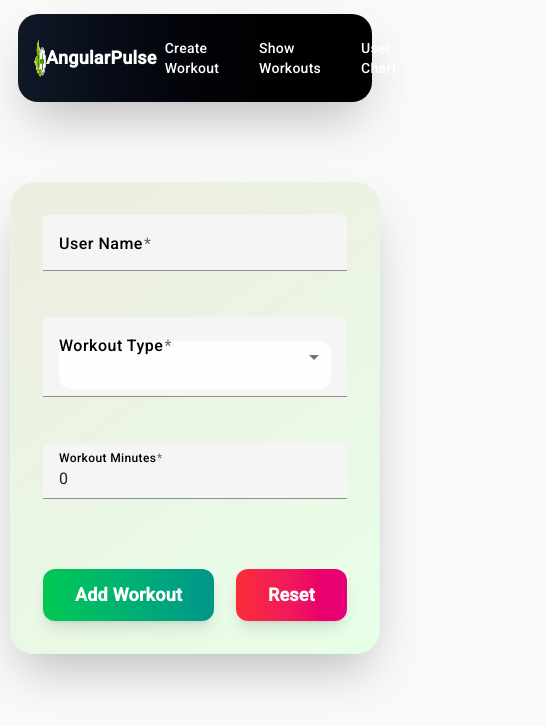
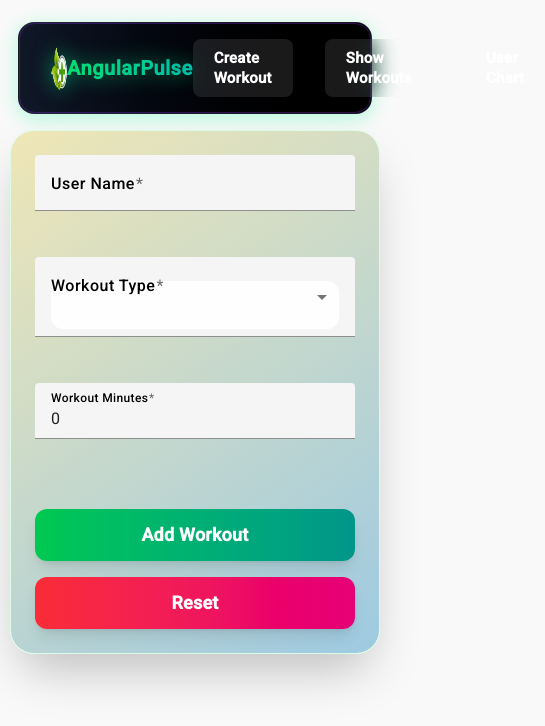
Before and after one commit to ushaphogat66/health-challenges-tracker, an Angular app: page /workout-form in a window 390 px wide. Shown: the top 726 px of the page, 545 px wide, since content can reach past the window. Built offline with nearby package versions, Linux system fonts and the light colour scheme.

Commit message:
design changes

```diff
--- a/src/app/navbar/navbar.component.html
+++ b/src/app/navbar/navbar.component.html
@@ -1,44 +1,67 @@
-<nav class="bg-gradient-to-r from-gray-900 to-black text-white py-4 px-4 md:px-10 flex justify-between items-center rounded-[20px] mx-2 my-1 shadow-2xl">
+<nav
+  class="relative bg-gradient-to-r from-gray-900 to-black text-white py-4 px-8 md:px-16 flex justify-between items-center rounded-2xl mx-2 my-3 shadow-[0px_4px_20px_rgba(0,255,150,0.3)] backdrop-blur-lg bg-opacity-80 border border-gray-700/40"
+>
+  <!-- Animated Border Effect -->
+  <div class="absolute inset-0 border-[1px] border-transparent rounded-2xl animate-border"></div>
+
   <!-- Logo Section -->
   <div class="flex items-center cursor-pointer group" routerLink="/">
-    <!-- Logo Image with Hover Animation -->
     <div class="relative">
+      <!-- Logo Image -->
       <img
         src="assets/mainLogo.png"
         alt="Logo"
-        class="h-12 mr-3 transition-transform duration-500 group-hover:rotate-[15deg] group-hover:scale-110"
+        class="h-14 mr-4 transition-transform duration-500 group-hover:rotate-[10deg] group-hover:scale-110 drop-shadow-[0_0_10px_rgba(0,255,150,0.5)]"
       />
-      <!-- Glow Effect on Hover -->
-      <div class="absolute inset-0 bg-gradient-to-r from-green-400 to-teal-500 rounded-full opacity-0 group-hover:opacity-20 blur-md transition-opacity duration-500"></div>
+      <!-- Neon Glow Effect -->
+      <div
+        class="absolute inset-0 bg-green-400 rounded-full opacity-0 group-hover:opacity-25 blur-lg transition-all duration-500"
+      ></div>
     </div>
-    <!-- Logo Text with Gradient and Animation -->
+    <!-- Logo Text -->
     <span
-      class="md:text-3xl text-lg font-bold text-white"
+      class="md:text-4xl text-xl font-extrabold bg-gradient-to-r from-green-400 to-teal-500 text-transparent bg-clip-text tracking-wide drop-shadow-[0_0_10px_rgba(0,255,150,0.5)]"
     >
       AngularPulse
     </span>
   </div>
 
   <!-- Navigation Links -->
-  <div class="flex space-x-6 text-[14px] font-medium">
+  <div class="flex space-x-8 text-[15px] font-semibold">
     <a
       routerLink="workout-form"
-      class="hover:text-gray-200 transition duration-300 cursor-pointer p-2 rounded-lg hover:bg-gray-800/50 hover:shadow-md"
+      class="transition-all duration-300 px-5 py-2 rounded-lg bg-white/10 hover:bg-white/20 hover:shadow-[0_0_15px_rgba(0,255,150,0.5)] hover:scale-105 backdrop-blur-md border border-transparent hover:border-green-400/50"
     >
       Create Workout
     </a>
     <a
       routerLink="workout-list"
-      class="hover:text-gray-200 transition duration-300 cursor-pointer p-2 rounded-lg hover:bg-gray-800/50 hover:shadow-md"
+      class="transition-all duration-300 px-5 py-2 rounded-lg bg-white/10 hover:bg-white/20 hover:shadow-[0_0_15px_rgba(0,150,255,0.5)] hover:scale-105 backdrop-blur-md border border-transparent hover:border-blue-400/50"
     >
       Show Workouts
     </a>
     <a
       routerLink="user-chart"
-      class="hover:text-gray-200 transition duration-300 cursor-pointer p-2 rounded-lg hover:bg-gray-800/50 hover:shadow-md"
+      class="transition-all duration-300 px-5 py-2 rounded-lg bg-white/10 hover:bg-white/20 hover:shadow-[0_0_15px_rgba(150,50,255,0.5)] hover:scale-105 backdrop-blur-md border border-transparent hover:border-purple-400/50"
     >
       User Chart
     </a>
-    <!-- Add conditional rendering for user -->
   </div>
 </nav>
+
+<style>
+  @keyframes borderAnimation {
+    0% {
+      border-color: rgba(0, 255, 150, 0.3);
+    }
+    50% {
+      border-color: rgba(0, 150, 255, 0.3);
+    }
+    100% {
+      border-color: rgba(150, 50, 255, 0.3);
+    }
+  }
+  .animate-border {
+    animation: borderAnimation 5s infinite alternate ease-in-out;
+  }
+</style>
--- a/src/app/workout-form/workout-form.component.html
+++ b/src/app/workout-form/workout-form.component.html
@@ -3,7 +3,7 @@
   (ngSubmit)="onSubmit(form)"
   class="flex flex-col items-center bg-green-50/95 backdrop-blur-lg p-8 rounded-3xl shadow-2xl max-w-md mx-auto mt-20 border border-green-100 hover:shadow-3xl transition-all duration-500"
   aria-label="Workout Form"
-  style="background: linear-gradient(145deg, rgba(237, 235, 223, 0.95), rgba(230, 255, 230, 0.95));"
+  style="background: linear-gradient(145deg, rgba(238, 229, 178, 0.95), rgba(152, 199, 224, 0.95));"
 >
   <!-- User Name Field -->
   <mat-form-field appearance="fill" class="mb-6 w-full">
@@ -16,7 +16,11 @@
       placeholder="Enter your name"
       aria-label="User Name"
       class="w-full p-3 border border-green-200 rounded-xl focus:ring-2 focus:ring-green-500 focus:border-transparent transition-all duration-300 hover:border-green-400 bg-white/90"
+      #userNameInput="ngModel"
     />
+    <mat-error *ngIf="userNameInput.invalid && (userNameInput.dirty || userNameInput.touched)">
+      Please enter your name.
+    </mat-error>
   </mat-form-field>
 
   <!-- Workout Type Field -->
@@ -29,9 +33,13 @@
       aria-label="Workout Type"
       class="w-full p-3 rounded-xl focus:ring-2 focus:ring-green-500 focus:border-transparent transition-all duration-300 hover:border-green-400 bg-white/90"
       (selectionChange)="onWorkoutTypeChange()"
+      #workoutTypeInput="ngModel"
     >
       <mat-option *ngFor="let type of workoutTypes" [value]="type">{{ type }}</mat-option>
     </mat-select>
+    <mat-error *ngIf="workoutTypeInput.invalid && (workoutTypeInput.dirty || workoutTypeInput.touched)">
+      Please select a workout type.
+    </mat-error>
   </mat-form-field>
 
   <!-- Workout Field -->
@@ -43,9 +51,13 @@
       required
       aria-label="Workout"
       class="w-full p-3 rounded-xl focus:ring-2 focus:ring-green-500 focus:border-transparent transition-all duration-300 hover:border-green-400 bg-white/90"
+      #workoutInput="ngModel"
     >
       <mat-option *ngFor="let workout of availableWorkouts" [value]="workout">{{ workout }}</mat-option>
     </mat-select>
+    <mat-error *ngIf="workoutInput.invalid && (workoutInput.dirty || workoutInput.touched)">
+      Please select a workout.
+    </mat-error>
   </mat-form-field>
 
   <!-- Workout Minutes Field -->
@@ -57,10 +69,15 @@
       [(ngModel)]="workoutMinutes"
       name="workoutMinutes"
       required
+      min="1"
       placeholder="Enter workout minutes"
       aria-label="Workout Minutes"
       class="w-full p-3 border border-green-200 rounded-xl focus:ring-2 focus:ring-green-500 focus:border-transparent transition-all duration-300 hover:border-green-400 bg-white/90"
+      #workoutMinutesInput="ngModel"
     />
+    <mat-error *ngIf="workoutMinutesInput.invalid && (workoutMinutesInput.dirty || workoutMinutesInput.touched)">
+      Please enter a valid number of minutes.
+    </mat-error>
   </mat-form-field>
 
   <!-- Buttons -->
@@ -70,6 +87,7 @@
       color="primary"
       type="submit"
       class="bg-gradient-to-r from-green-500 to-teal-600 text-white py-3 px-8 rounded-xl cursor-pointer text-lg font-semibold hover:from-green-600 hover:to-teal-700 transition-all duration-300 shadow-lg hover:shadow-xl hover:-translate-y-1 transform"
+      [disabled]="form.invalid"
     >
       Add Workout
     </button>
@@ -84,6 +102,21 @@
     </button>
   </div>
 </form>
+
+<!-- Success Popover -->
+<div *ngIf="showSuccessMessage" class="fixed inset-0 flex items-center justify-center bg-black bg-opacity-50">
+  <div class="bg-white p-6 rounded-xl shadow-2xl text-center">
+    <p class="text-lg font-semibold mb-4">Workout has been added!</p>
+    <button
+      mat-raised-button
+      color="primary"
+      (click)="navigateToWorkouts()"
+      class="bg-gradient-to-r from-green-500 to-teal-600 text-white py-3 px-8 rounded-xl cursor-pointer text-lg font-semibold hover:from-green-600 hover:to-teal-700 transition-all duration-300 shadow-lg hover:shadow-xl hover:-translate-y-1 transform"
+    >
+      Show Workouts
+    </button>
+  </div>
+</div>
 
 <!-- Add custom animations -->
 <style>
@@ -106,4 +139,21 @@
     border-image: linear-gradient(145deg, rgba(16, 185, 129, 0.8), rgba(5, 150, 105, 0.8));
     border-image-slice: 1;
   }
+
+  /* Responsive Design */
+  @media (max-width: 600px) {
+    form {
+      padding: 1.5rem;
+      margin-top: 1rem;
+    }
+
+    .flex.justify-between {
+      flex-direction: column;
+      gap: 1rem;
+    }
+
+    button {
+      width: 100%;
+    }
+  }
 </style>
--- a/src/app/workout-form/workout-form.component.ts
+++ b/src/app/workout-form/workout-form.component.ts
@@ -6,6 +6,7 @@ import { MatSelectModule } from '@angular/material/select';
 import { MatOptionModule } from '@angular/material/core';
 import { NgForm } from '@angular/forms';
 import { CommonModule } from '@angular/common';
+import { Router } from '@angular/router';
 
 @Component({
   selector: 'app-workout-form',
@@ -27,6 +28,7 @@ export class WorkoutFormComponent implements OnInit {
   workoutMinutes: number = 0;
   availableWorkouts: string[] = [];
   workoutTypes: string[] = ['Cardio', 'Strength', 'Flexibility', 'Balance', 'Endurance'];
+  showSuccessMessage: boolean = false;
 
   workouts: { [key in 'Cardio' | 'Strength' | 'Flexibility' | 'Balance' | 'Endurance']: string[] } = {
     Cardio: ['Running', 'Cycling', 'Swimming', 'Jump Rope'],
@@ -63,6 +65,8 @@ export class WorkoutFormComponent implements OnInit {
     }
   ];
 
+  constructor(private router: Router) {}
+
   ngOnInit() {
     const storedData = localStorage.getItem('userData');
     if (storedData) {
@@ -90,6 +94,7 @@ export class WorkoutFormComponent implements OnInit {
       this.userData.push(newUser);
     }
     localStorage.setItem('userData', JSON.stringify(this.userData));
+    this.showSuccessMessage = true;
     this.resetForm();
   }
 
@@ -99,4 +104,8 @@ export class WorkoutFormComponent implements OnInit {
     this.workoutMinutes = 0;
     this.availableWorkouts = [];
   }
+
+  navigateToWorkouts() {
+    this.router.navigate(['/workout-list']);
+  }
 }
```
Also changed, not shown: src/app/landing-page/landing-page.component.html (+5 -6 lines).
